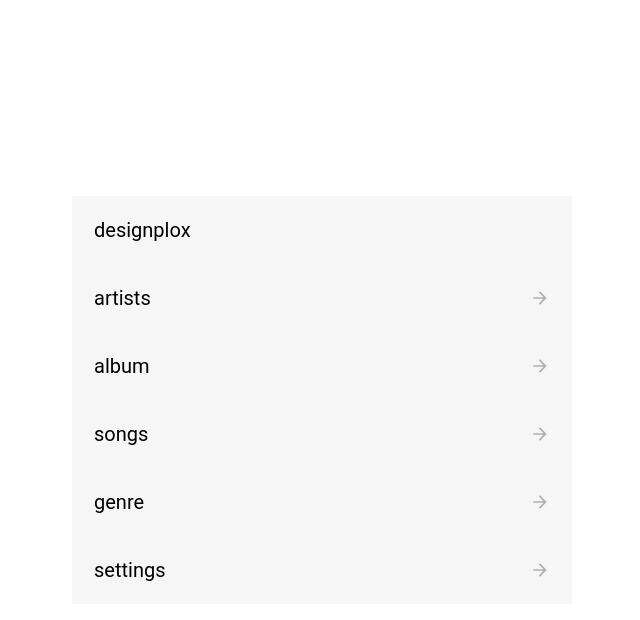
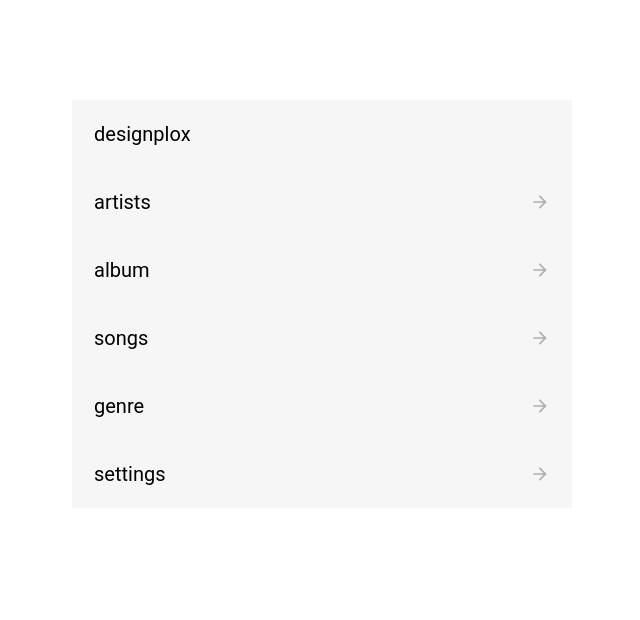
Before and after one commit to joscar11/chanel-menu-component, a React app: page / in a window 1280 px wide. Shown: the top 620 px of the page, without its empty margins (318-958 px from the left). Built offline with nearby package versions, Linux system fonts and the light colour scheme.

Commit message:
Fix height menu adapter + clean + config + comments

```diff
--- a/src/components/ChanelMenu/ChanelMenu.tsx
+++ b/src/components/ChanelMenu/ChanelMenu.tsx
@@ -7,16 +7,12 @@ import { useState, useEffect, useRef, useCallback, useMemo } from 'react';
 import Menu from './Menu';
 
 // Types
-import { MenuItemType } from './menuTypes';
+import { MenuItemType, ChanelMenuProps } from './menuTypes';
 
 // Styles
 import styles from './ChanelMenu.module.scss';
 
 //! Component ---------------------------------------------------------------------------
-
-interface ChanelMenuProps {
-    items: MenuItemType[];
-}
 
 const ChanelMenu = ({ items }: ChanelMenuProps) => {
     //! Hooks ------------------------------------------------------------------------------
@@ -27,7 +23,7 @@ const ChanelMenu = ({ items }: ChanelMenuProps) => {
     const animationTimeoutRef = useRef<NodeJS.Timeout | null>(null);
     const [containerHeight, setContainerHeight] = useState<number>(408);
 
-    // To adjust the height with each menu change
+    // To adjust the height of the active menu at each menu change
     useEffect(() => {
         const menuContainers = document.querySelectorAll(`.${styles.menuContainer}`);
         const activeMenu = menuContainers[activeIndex] as HTMLElement | null;
@@ -36,6 +32,15 @@ const ChanelMenu = ({ items }: ChanelMenuProps) => {
             setContainerHeight(activeMenu.scrollHeight);
         }
     }, [activeIndex, menuHistory]);
+
+    // Cleanup timeout on unmount
+    useEffect(() => {
+        return () => {
+            if (animationTimeoutRef.current) {
+                clearTimeout(animationTimeoutRef.current);
+            }
+        };
+    }, []);
 
     //! Handlers ------------------------------------------------------------------------------
 
@@ -49,7 +54,8 @@ const ChanelMenu = ({ items }: ChanelMenuProps) => {
         (item: MenuItemType) => {
             if (item.children && !isAnimating) {
                 setIsAnimating(true);
-                setMenuHistory((prev) => [...prev, item.children!]); // "!" tells TypeScript : "I know children is defined here"
+                // "!" tells TypeScript : "I guarantee that a non-null children is defined here"
+                setMenuHistory((prev) => [...prev, item.children!]);
 
                 //setTimemout to desynchronize the two setState (menuHistory and activeIndex) to allow React to place
                 // the new menu in the DOM before triggering the transition
@@ -78,15 +84,6 @@ const ChanelMenu = ({ items }: ChanelMenuProps) => {
         }
     }, [isAnimating, menuHistory]);
 
-    // Cleanup timeout on unmount
-    useEffect(() => {
-        return () => {
-            if (animationTimeoutRef.current) {
-                clearTimeout(animationTimeoutRef.current);
-            }
-        };
-    }, []);
-
     //! Render ----------------------------------------------------------------------------
 
     // To avoid re-rendering all menus on every tick
--- a/src/components/ChanelMenu/Menu.module.scss
+++ b/src/components/ChanelMenu/Menu.module.scss
@@ -1,6 +1,4 @@
-@use '../../styles/variables' as *;
-
-.menuContainer {
+:global(.menu-container) {
     position: absolute;
     top: 0;
     left: 0;
--- a/src/components/ChanelMenu/Menu.tsx
+++ b/src/components/ChanelMenu/Menu.tsx
@@ -1,7 +1,7 @@
 //! Imports ------------------------------------------------------------------------------
 
 // Types
-import { MenuItemType } from './menuTypes';
+import { MenuProps } from './menuTypes';
 
 // Styles
 import styles from './Menu.module.scss';
@@ -11,19 +11,11 @@ import { MdArrowForward, MdArrowBack } from 'react-icons/md';
 
 //! Component ---------------------------------------------------------------------------
 
-interface MenuProps {
-    items: MenuItemType[];
-    onItemClick: (item: MenuItemType) => void;
-    onBack?: () => void;
-    showBack?: boolean;
-    position: 'left' | 'active' | 'right';
-}
-
 const Menu = ({ items, onItemClick, onBack, showBack = false, position }: MenuProps) => {
     //! Render ----------------------------------------------------------------------------
 
     return (
-        <div className={`${styles.menuContainer} ${styles[position]}`}>
+        <div className={`menu-container ${styles.menuContainer} ${styles[position]}`}>
             {showBack && (
                 <div className={styles.menuBackItem}>
                     <MdArrowBack className={styles.menuArrow} onClick={onBack} />
--- a/src/pages/HomePage.module.scss
+++ b/src/pages/HomePage.module.scss
@@ -3,14 +3,6 @@
     height: 100vh;
     display: flex;
     justify-content: center;
-    align-items: center;
+    align-items: flex-start; // to fix menu on the top
+    padding-top: 100px; // let space
 }
-
-.menuWrapper {
-    width: 500px;
-    height: 408px;
-    background-color: #f6f6f6;
-    overflow: hidden;
-    transition: height 0.3s ease;
-    position: relative;
-}
--- a/src/pages/HomePage.tsx
+++ b/src/pages/HomePage.tsx
@@ -19,9 +19,7 @@ const HomePage = () => {
 
     return (
         <div className={styles.page}>
-            <div className={styles.menuWrapper}>
-                <ChanelMenu items={menuItems} />
-            </div>
+            <ChanelMenu items={menuItems} />
         </div>
     );
 };
--- a/webpack.config.js
+++ b/webpack.config.js
@@ -1,16 +1,20 @@
 const path = require('path');
+// Create an automatic index.html that loads your bundle
 const HtmlWebpackPlugin = require('html-webpack-plugin');
+// Clean the dist/ folder before each build (otherwise obsolete files)
 const { CleanWebpackPlugin } = require('clean-webpack-plugin');
 
 module.exports = {
-    entry: './src/main.tsx',
+    entry: './src/main.tsx', //departure file for depandancy graph
     output: {
-        filename: 'bundle.[contenthash].js',
+        // Where to generate the bundle, with a hash for cache busting
+        filename: 'bundle.[contenthash].js', //
         path: path.resolve(__dirname, 'dist'),
         publicPath: '/'
     },
     resolve: {
-        extensions: ['.tsx', '.ts', '.js'],
+        // To make Webpack understand .ts, .tsx, .js files without having to specify the extension in imports
+        extensions: ['.tsx', '.ts', '.js'], // to understand
         alias: {
             '@components': path.resolve(__dirname, 'src/components/'),
             '@pages': path.resolve(__dirname, 'src/pages/'),
@@ -23,15 +27,16 @@ module.exports = {
     },
     module: {
         rules: [
+            // Rules for transforming different file types:
             {
                 test: /\.tsx?$/,
-                use: 'ts-loader',
+                use: 'ts-loader', // Using ts-loader to compile TypeScript
                 exclude: /node_modules/
             },
             {
                 test: /\.module\.s[ac]ss$/i,
                 use: [
-                    'style-loader',
+                    'style-loader', // Load SCSS with sass-loader → css-loader → style-loader
                     {
                         loader: 'css-loader',
                         options: {
@@ -44,24 +49,25 @@ module.exports = {
             {
                 test: /\.s[ac]ss$/i,
                 exclude: /\.module\.s[ac]ss$/i,
-                use: ['style-loader', 'css-loader', 'sass-loader']
+                use: ['style-loader', 'css-loader', 'sass-loader'] // Load SCSS with sass-loader → css-loader → style-loader
             },
             {
                 test: /\.(png|jpg|jpeg|gif|svg)$/,
-                type: 'asset/resource'
+                type: 'asset/resource' // Import image files as web assets
             }
         ]
     },
     plugins: [
-        new CleanWebpackPlugin(), // clean dist file before each build
+        new CleanWebpackPlugin(),
         new HtmlWebpackPlugin({
             template: './public/index.html'
         })
     ],
     devServer: {
+        // Development server configuration (localhost:3000, auto-refresh)
         historyApiFallback: true,
         port: 3000,
         open: true
     },
-    mode: 'development'
+    mode: 'development' // later, we will put production for the production launch
 };
```
Also changed, not shown: src/components/ChanelMenu/menuTypes.ts (+8 -0 lines), tsconfig.json (+7 -7 lines), .eslintrc.js.
